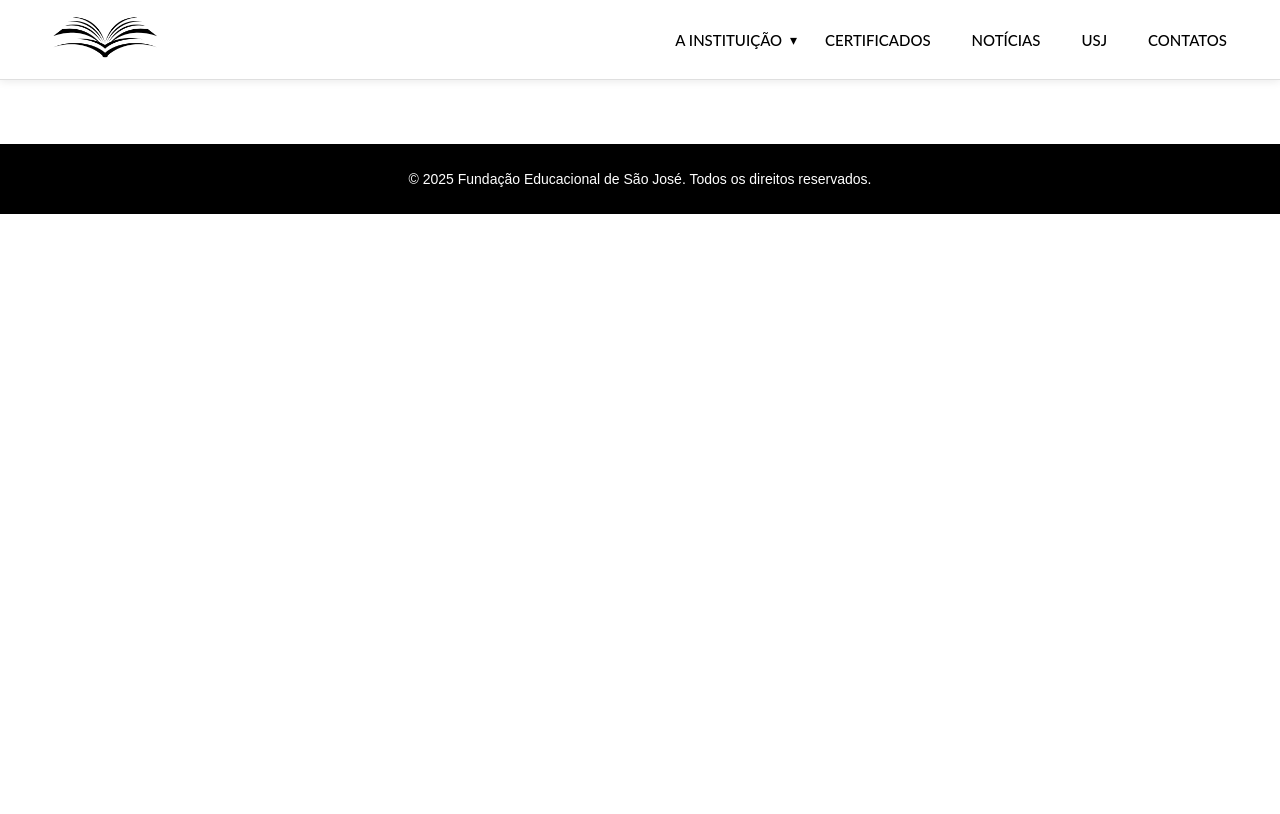
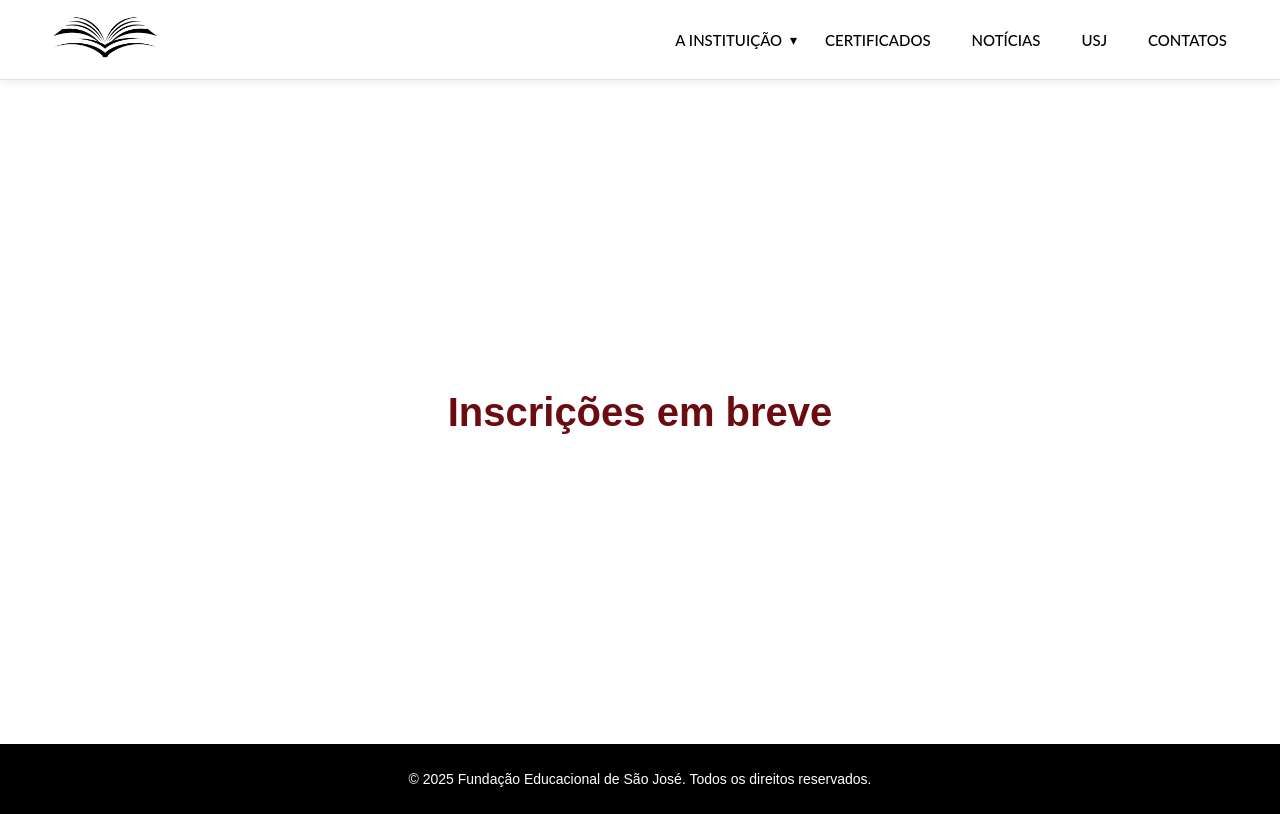
Before and after one commit to FUNDESJ/site-fundesj, a React (Vite) app: page /idbasico/inscricoes in a window 1280 px wide. Built offline with nearby package versions, Linux system fonts and the light colour scheme.

Commit message:
Desenvolver pagina de inscricao id-basico

```diff
--- a/src/pages/ciclo/ciclo/calendario.jsx
+++ b/src/pages/ciclo/ciclo/calendario.jsx
@@ -6,7 +6,9 @@ import { useState, useEffect } from 'react';
 import axios from 'axios';
 
 export default function Calendario() {
-    const [palestras, setPalestras] = useState([]);
+    const [palestras2025, setPalestras2025] = useState([]);
+    const [palestras2024, setPalestras2024] = useState([]);
+    const [palestras, setPalestras ] = useState([]);
     const [isLoading, setIsLoading] = useState(true);
 
     useEffect(() => {
@@ -19,7 +21,7 @@ export default function Calendario() {
             const lista = await axios.get('https://back-end-fundesj.onrender.com/palestras');
             setPalestras(lista.data);
         } catch (erro) {
-            console.log("Erro ao carregar palestras");
+            console.log(erro);
         } finally {
             setIsLoading(false);
         }
--- a/src/pages/ciclo/ciclo/inscricoes.css
+++ b/src/pages/ciclo/ciclo/inscricoes.css
@@ -1,6 +1,8 @@
-/* inscricoes.css */
-
-/* Estilos Gerais */
+.page-container {
+  display: flex;
+  flex-direction: column;
+  min-height: 100vh;
+}
 .inscricoes-container {
   max-width: 1200px;
   margin: 2rem auto;
--- a/src/pages/ciclo/ciclo/inscricoes.jsx
+++ b/src/pages/ciclo/ciclo/inscricoes.jsx
@@ -5,7 +5,6 @@ import axios from "axios";
 import "./inscricoes.css";
 
 export default function Inscricoes() {
-    // Infos da palestra
     const [titulo, setTitulo] = useState('');
     const [local, setLocal] = useState('');
     const [data, setData] = useState('');
@@ -15,7 +14,6 @@ export default function Inscricoes() {
     const [subTitulo, setSubTitulo] = useState('');
     const [foto, setFoto] = useState('');
 
-    // Infos da inscrição
     const [nome, setNome] = useState('');
     const [email, setEmail] = useState('');
     const [telefone, setTelefone] = useState('');
@@ -32,14 +30,27 @@ export default function Inscricoes() {
             const retorno = await axios.post('https://back-end-fundesj.onrender.com/eventos/ativa', {
                 projeto: "Ciclo de palestras"
             });
+
             const evento = retorno.data.consulta;
             const dataOriginal = evento.data;
+            const dataEvento = new Date(dataOriginal);
+            const hoje = new Date();
+
+            const dataEventoSemHora = new Date(dataEvento.getFullYear(), dataEvento.getMonth(), dataEvento.getDate());
+            const hojeSemHora = new Date(hoje.getFullYear(), hoje.getMonth(), hoje.getDate());
+
+            if (dataEventoSemHora.getTime() < hojeSemHora.getTime()) {
+                setMensagem("Não há palestras para se inscrever no momento");
+                return;
+            }
+
             const dataFormatada = dataOriginal.split("T")[0].split("-").reverse().join("/");
 
             let horarioFormatado = evento.horario;
             if (horarioFormatado.includes(':')) {
                 horarioFormatado = horarioFormatado.slice(0, 5);
             }
+
             setProjeto(evento.projeto);
             setTitulo(evento.titulo);
             setSubTitulo(evento.subTitulo);
@@ -48,11 +59,13 @@ export default function Inscricoes() {
             setHorario(horarioFormatado);
             setPalestrante(evento.palestrante);
             setFoto(evento.foto);
+
         } catch (erro) {
             console.log(erro);
-            setMensagem("Não há eventos ativos no momento");
+            setMensagem("Não há palestras para se inscrever no momento");
         }
     }
+
 
     async function inscrever() {
         setMensagem('');
@@ -89,6 +102,7 @@ export default function Inscricoes() {
 
     return (
         <>
+            <div className="page-container">
                 <Header />
                 <div className="inscricoes-container main-content">
                     <div className="inscricoes-header">
@@ -96,7 +110,7 @@ export default function Inscricoes() {
                         <p className="inscricoes-subtitle">Preencha o formulário abaixo para garantir sua vaga</p>
                     </div>
 
-                {titulo ? (
+                    {titulo && !mensagem ? (
                         <div className="evento-card">
                             {foto && (
                                 <div className="evento-imagem-container">
@@ -153,6 +167,7 @@ export default function Inscricoes() {
                         !mensagem && <p className="carregando">Carregando informações do evento...</p>
                     )}
 
+                    {!mensagem ? (
                         <div className="inscricao-form">
                             <h3>Formulário de Inscrição</h3>
 
@@ -234,6 +249,11 @@ export default function Inscricoes() {
                                 </div>
                             )}
                         </div>
+                    ) : (
+                        <p className="mensagem erro">{mensagem}</p>
+                    )}
+
+                </div>
             </div>
             <Footer />
         </>
--- a/src/pages/idbasico/home.jsx
+++ b/src/pages/idbasico/home.jsx
@@ -45,9 +45,9 @@ function Home() {
 
           <div className="action-card card-chamada">
             <div className="card-content">
-              <h2>CHAMADA 2025</h2>
+              <h2>Inscrições 2025</h2>
               <div className="card-overlay">
-                <button className="card-button" onClick={()=> navigate('chamada')}>Informações</button>
+                <button className="card-button" onClick={()=> navigate('inscricoes')}>Informações</button>
               </div>
             </div>
           </div>
--- a/src/pages/idbasico/index.jsx
+++ b/src/pages/idbasico/index.jsx
@@ -7,6 +7,7 @@ import Home from "./home.jsx";
 import Voluntarios from "./voluntarios/Voluntarios.jsx";
 import Conheca from "./conheca/Conheca.jsx";
 import Chamada from "./chamada/Chamada.jsx";
+import Inscricoes from "./inscricoes/Inscricoes.jsx";
 function Idbasico() {
   return (
     <>
@@ -17,6 +18,7 @@ function Idbasico() {
           <Route path="voluntarios" element={<Voluntarios />} />
           <Route path="conheca" element={<Conheca />} />
           <Route path="chamada" element={<Chamada />} />
+          <Route path="inscricoes" element={<Inscricoes />} />
         </Routes>
       </div>
       <Footer />
--- /dev/null
+++ b/src/pages/idbasico/inscricoes/Inscricoes.jsx
@@ -0,0 +1,9 @@
+import './inscricoes.css'
+
+export default function Inscricoes() {
+  return (
+    <div className="inscricoes-wrapper">
+      <h1 className="inscricoes-alert">Inscrições em breve</h1>
+    </div>
+  )
+}
--- /dev/null
+++ b/src/pages/idbasico/inscricoes/inscricoes.css
@@ -0,0 +1,13 @@
+.inscricoes-wrapper {
+  display: flex;
+  justify-content: center;
+  align-items: center;
+  min-height: calc(100vh - 200px);
+  text-align: center;
+}
+
+.inscricoes-alert {
+  font-size: 2.5rem;
+  color: #6b0c11;
+  font-weight: 600;
+}
```
Lines whose indentation alone changed are shown as unchanged.
